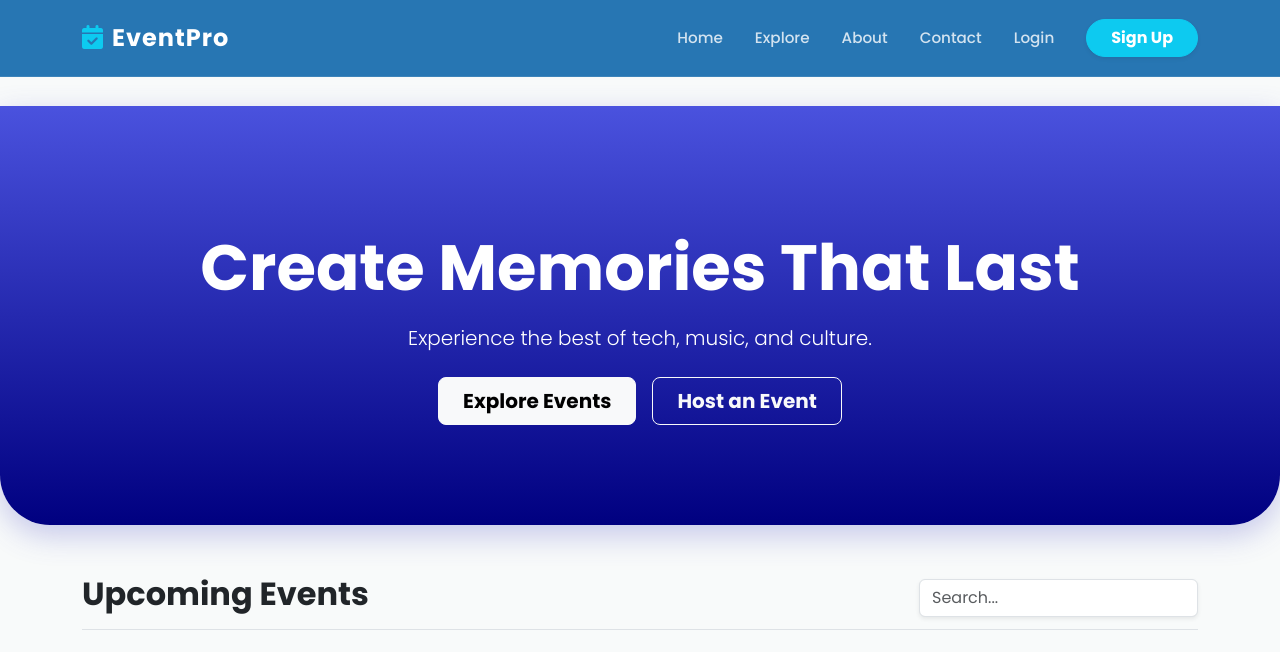
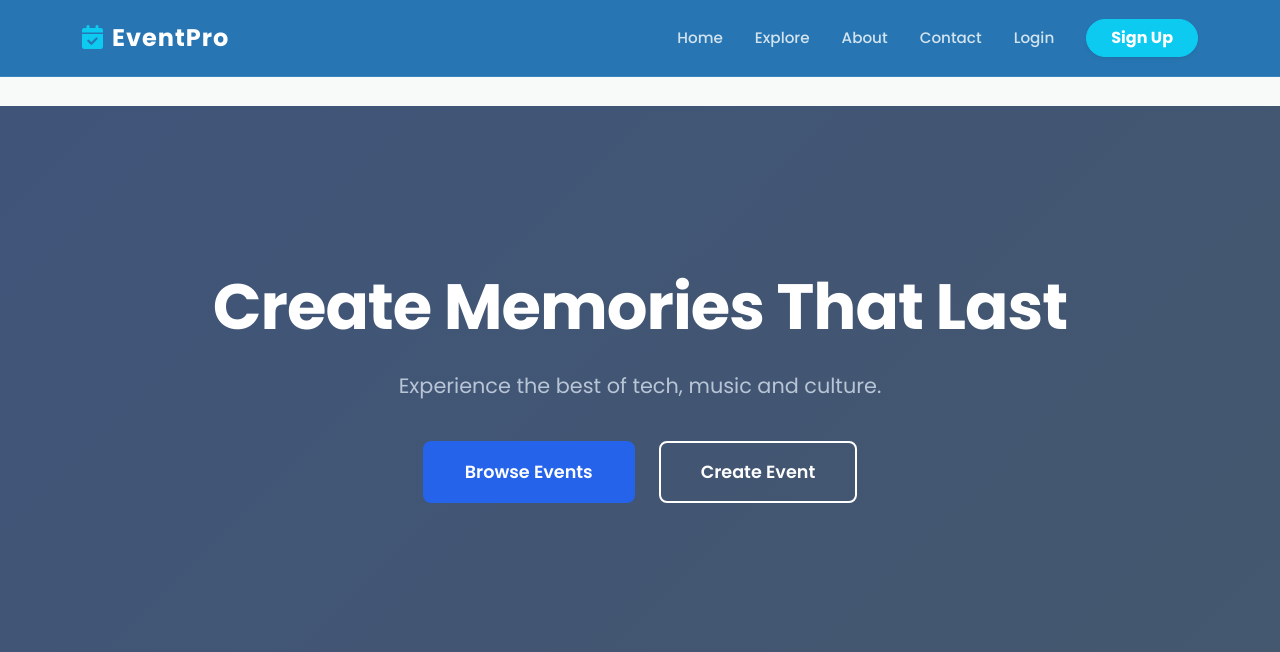
Before and after one commit to akashbhatta/Event-Management-System, a Flask app: page / in a window 1280 px wide. Shown: the top 652 px of the page. Run offline with Flask 3, Linux system fonts and the light colour scheme; data comes from the database, SQL or seed files in the repository; grey boxes are pictures that could not be loaded.

Commit message:
Feat: modified Hero Section

```diff
--- a/FrontEnd/static/CSS/style.css
+++ b/FrontEnd/static/CSS/style.css
@@ -68,13 +68,142 @@ body {
     }
 }
 
-.hero-section {
+/* .hero-section {
     background: linear-gradient(180deg, #4a52de, navy);
     color: white;
     padding: 100px 0;
     border-radius: 0 0 50px 50px;
     margin-bottom: 50px;
     box-shadow: 0 10px 30px rgba(78, 84, 200, 0.3);
+} */
+
+/* ==================== PROFESSIONAL HERO SECTION ==================== */
+
+.hero-section {
+    height: 70vh;
+    display: flex;
+    align-items: center;
+    position: relative;
+    overflow: hidden;
+}
+
+.hero-overlay {
+    position: absolute;
+    top: 0;
+    left: 0;
+    width: 100%;
+    height: 100%;
+    background: linear-gradient(135deg, rgba(44, 66, 108, 0.9) 0%, rgba(36, 59, 85, 0.85) 100%);
+}
+
+.hero-content {
+    position: relative;
+    z-index: 10;
+    text-align: center;
+    padding: 2rem;
+}
+
+.hero-title {
+    font-size: 4rem;
+    font-weight: 800;
+    color: #ffffff;
+    margin-bottom: 1.5rem;
+    letter-spacing: -1px;
+    line-height: 1.2;
+    animation: slideUp 0.8s ease;
+}
+
+.hero-subtitle {
+    font-size: 1.3rem;
+    color: #b8c5d6;
+    margin-bottom: 2.5rem;
+    font-weight: 400;
+    animation: slideUp 0.8s ease 0.2s backwards;
+}
+
+.hero-buttons {
+    display: flex;
+    gap: 1.5rem;
+    justify-content: center;
+    animation: slideUp 0.8s ease 0.4s backwards;
+}
+
+/* Primary Button */
+.btn-primary-hero {
+    padding: 1rem 2.5rem;
+    background: #2563eb;
+    color: white;
+    text-decoration: none;
+    font-weight: 600;
+    font-size: 1.1rem;
+    border-radius: 8px;
+    transition: all 0.3s ease;
+    border: 2px solid #2563eb;
+}
+
+.btn-primary-hero:hover {
+    background: #1d4ed8;
+    transform: translateY(-2px);
+    box-shadow: 0 10px 25px rgba(37, 99, 235, 0.4);
+}
+
+/* Secondary Button */
+.btn-secondary-hero {
+    padding: 1rem 2.5rem;
+    background: transparent;
+    color: white;
+    text-decoration: none;
+    font-weight: 600;
+    font-size: 1.1rem;
+    border-radius: 8px;
+    border: 2px solid white;
+    transition: all 0.3s ease;
+}
+
+.btn-secondary-hero:hover {
+    background: white;
+    color: #1e293b;
+    transform: translateY(-2px);
+    box-shadow: 0 10px 25px rgba(255, 255, 255, 0.3);
+}
+
+/* Animation */
+@keyframes slideUp {
+    from {
+        opacity: 0;
+        transform: translateY(30px);
+    }
+
+    to {
+        opacity: 1;
+        transform: translateY(0);
+    }
+}
+
+/* Responsive */
+@media (max-width: 768px) {
+    .hero-section {
+        height: 70vh;
+    }
+
+    .hero-title {
+        font-size: 2.5rem;
+    }
+
+    .hero-subtitle {
+        font-size: 1rem;
+    }
+
+    .hero-buttons {
+        flex-direction: column;
+        gap: 1rem;
+    }
+
+    .btn-primary-hero,
+    .btn-secondary-hero {
+        padding: 0.9rem 2rem;
+        font-size: 1rem;
+    }
 }
 
 .card {
--- a/FrontEnd/templates/index.html
+++ b/FrontEnd/templates/index.html
@@ -1,17 +1,20 @@
 {% extends "base.html" %}
 
 {% block content %}
-<div class="hero-section text-center">
-    <div class="container mt-4">
-        <h1 class="display-3 mb-3 fw-bold text-white">Create Memories That Last</h1>
-        <p class="lead mb-4 text-white">Experience the best of tech, music, and culture.</p>
-        <div class="d-flex justify-content-center gap-3">
-            <a href="{{ url_for('events') }}" class="btn btn-light btn-lg px-4 fw-bold">Explore Events</a>
-            <a href="{{ url_for('create_event') }}" class="btn btn-outline-light btn-lg px-4 fw-bold">Host an Event</a>
+<!-- Professional Hero Section -->
+<div class="hero-section">
+    <div class="hero-overlay"></div>
+    <div class="container hero-content">
+        <h1 class="hero-title">Create Memories That Last</h1>
+        <p class="hero-subtitle">Experience the best of tech, music and culture.</p>
+        <div class="hero-buttons">
+            <a href="{{ url_for('events') }}" class="btn-primary-hero">Browse Events</a>
+            <a href="{{ url_for('create_event') }}" class="btn-secondary-hero">Create Event</a>
         </div>
     </div>
 </div>
 
+<!-- Rest of your existing code stays the same -->
 <div class="container mb-5">
     <div class="d-flex justify-content-between align-items-center mb-4 border-bottom pb-2">
         <h2 class="fw-bold text-dark">Upcoming Events</h2>
@@ -26,16 +29,14 @@
             style="{% if loop.index > 6 %}display:none;{% endif %}">
 
             <div class="card h-100 shadow-sm border-0 hover-effect">
-                <!-- TAG LOGIC: Only show for user-hosted events -->
                 <div class="position-absolute top-0 end-0 p-2" style="z-index: 10;">
                     {% if current_user.is_authenticated and event.author == current_user %}
                     <span class="badge bg-warning text-dark shadow-sm">Hosted by Me</span>
                     {% endif %}
                 </div>
 
-                <!-- IMAGE FALLBACK: onerror will trigger if link is broken -->
                 <img src="{{ event.image_url }}" class="card-img-top" style="height: 200px; object-fit: cover;"
-                    onerror="this.onerror=null;this.src='https://placehold.co/600x400/3498db/FFF?text=Nepal+Event';">
+                    onerror="this.onerror=null;this.src='https://images.unsplash.com/photo-1540575467063-178a50c2df87?w=600&h=400&fit=crop';">
 
                 <div class="card-body">
                     <span class="badge bg-primary mb-2">{{ event.category }}</span>
```
